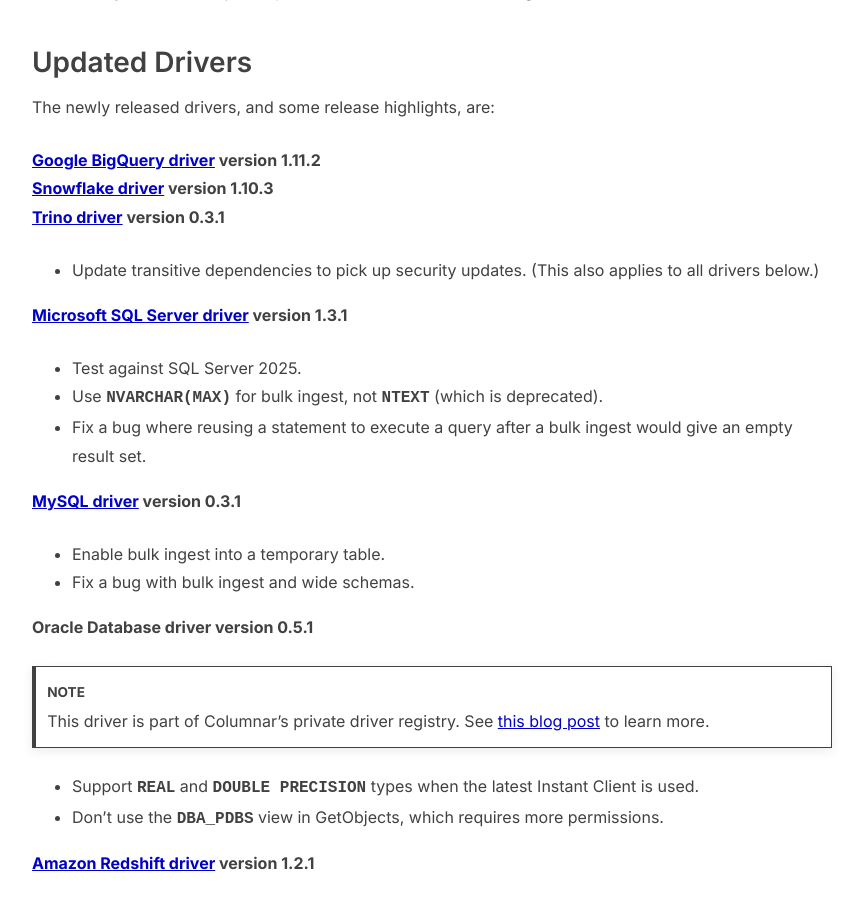
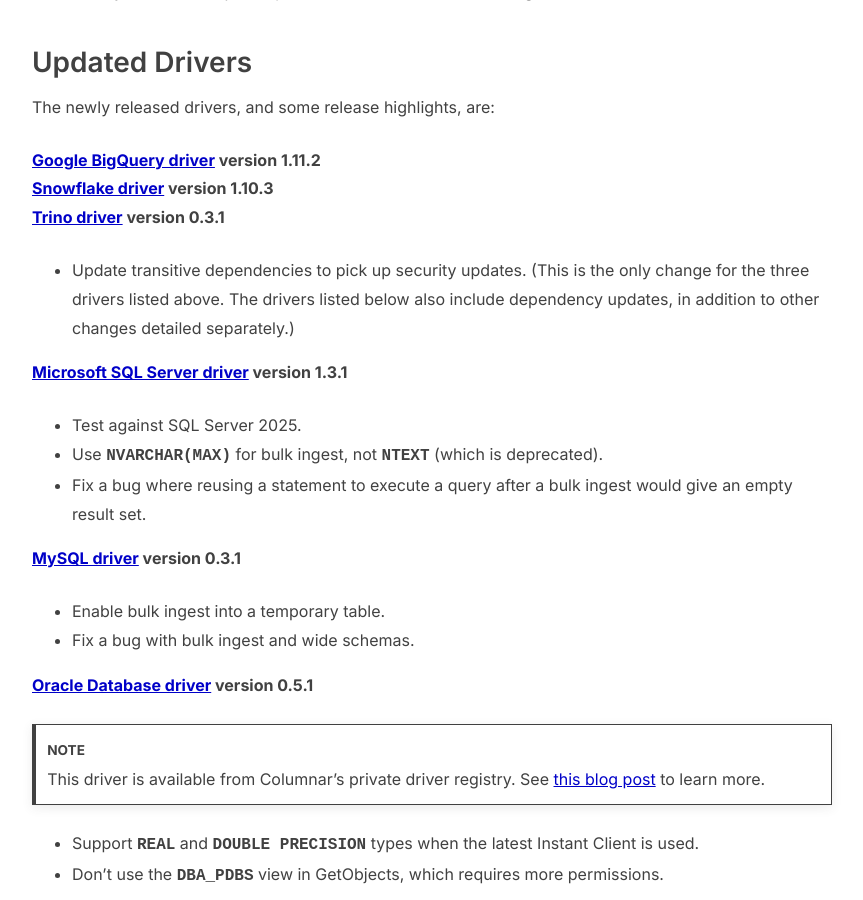
Before and after one commit to adbc-drivers/adbc-drivers.org, a Jekyll site: the page built from _posts/2026-03-13-updated-adbc-drivers.md, in a window 1280 px wide and 900 px high, scrolled down 612 px. Shown: the whole window, without its empty margins (208-1071 px from the left). Built offline with Jekyll 4.4.1, drawn with Linux system fonts in a browser that asks for light colours.

Commit message:
Apply suggestions from code review
Co-authored-by: Ian Cook <ianmcook@gmail.com>

```diff
--- a/_posts/2026-03-13-updated-adbc-drivers.md
+++ b/_posts/2026-03-13-updated-adbc-drivers.md
@@ -14,7 +14,7 @@
 **[Snowflake driver](https://github.com/adbc-drivers/snowflake) version 1.10.3** \\
 **[Trino driver](https://github.com/adbc-drivers/trino) version 0.3.1**
 
-* Update transitive dependencies to pick up security updates. (This also applies to all drivers below.)
+* Update transitive dependencies to pick up security updates. (This is the only change for the three drivers listed above. The drivers listed below also include dependency updates, in addition to other changes detailed separately.)
 
 **[Microsoft SQL Server driver](http://github.com/adbc-drivers/mssql) version 1.3.1**
 
@@ -27,10 +27,10 @@
 * Enable bulk ingest into a temporary table.
 * Fix a bug with bulk ingest and wide schemas.
 
-**Oracle Database driver version 0.5.1**
+**[Oracle Database driver](https://docs.columnar.tech/drivers/oracle) version 0.5.1**
 
 {: .admonition.note }
-This driver is part of Columnar's private driver registry. See [this blog post](https://columnar.tech/blog/announcing-dbc-0.2.0) to learn more.
+This driver is available from Columnar's private driver registry. See [this blog post](https://columnar.tech/blog/announcing-dbc-0.2.0) to learn more.
 
 * Support `REAL` and `DOUBLE PRECISION` types when the latest Instant Client is used.
 * Don't use the `DBA_PDBS` view in GetObjects, which requires more permissions.
```
